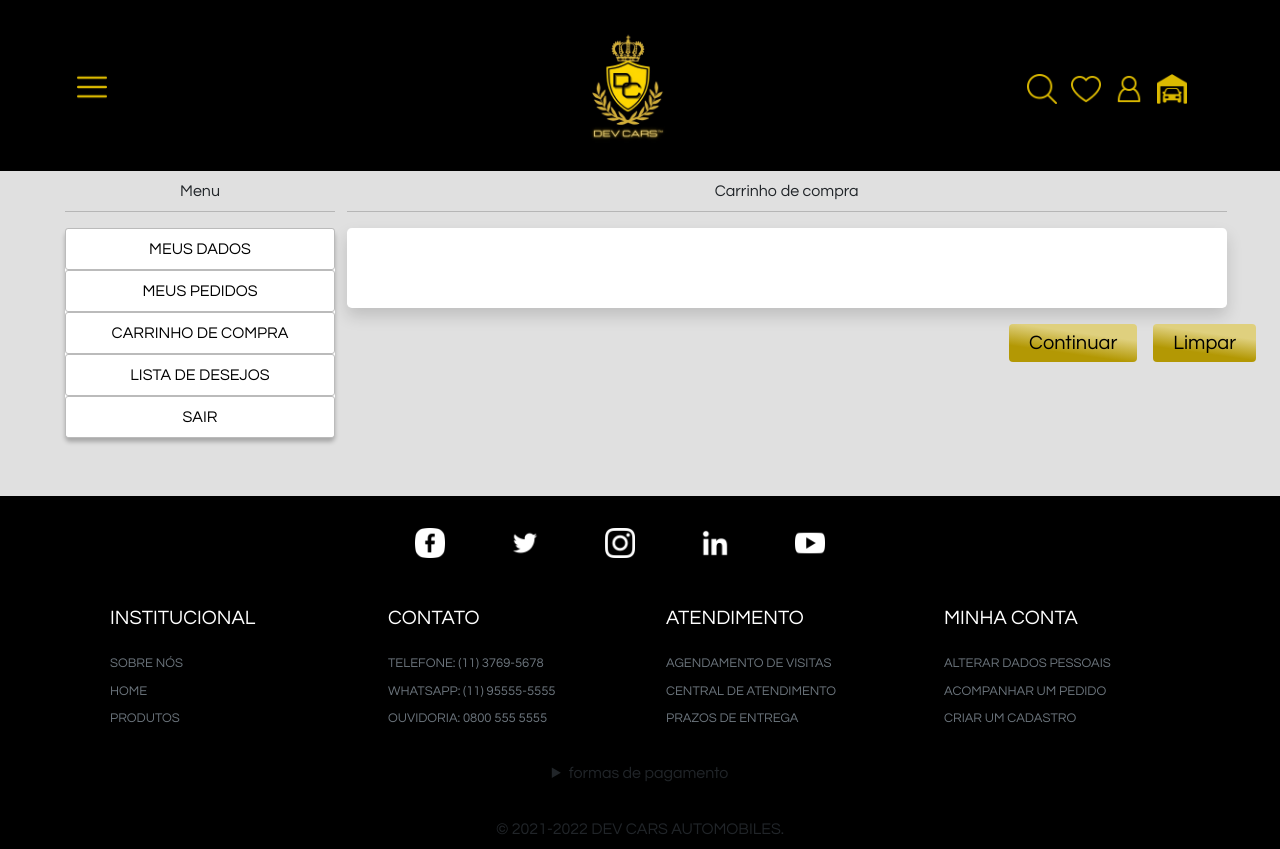
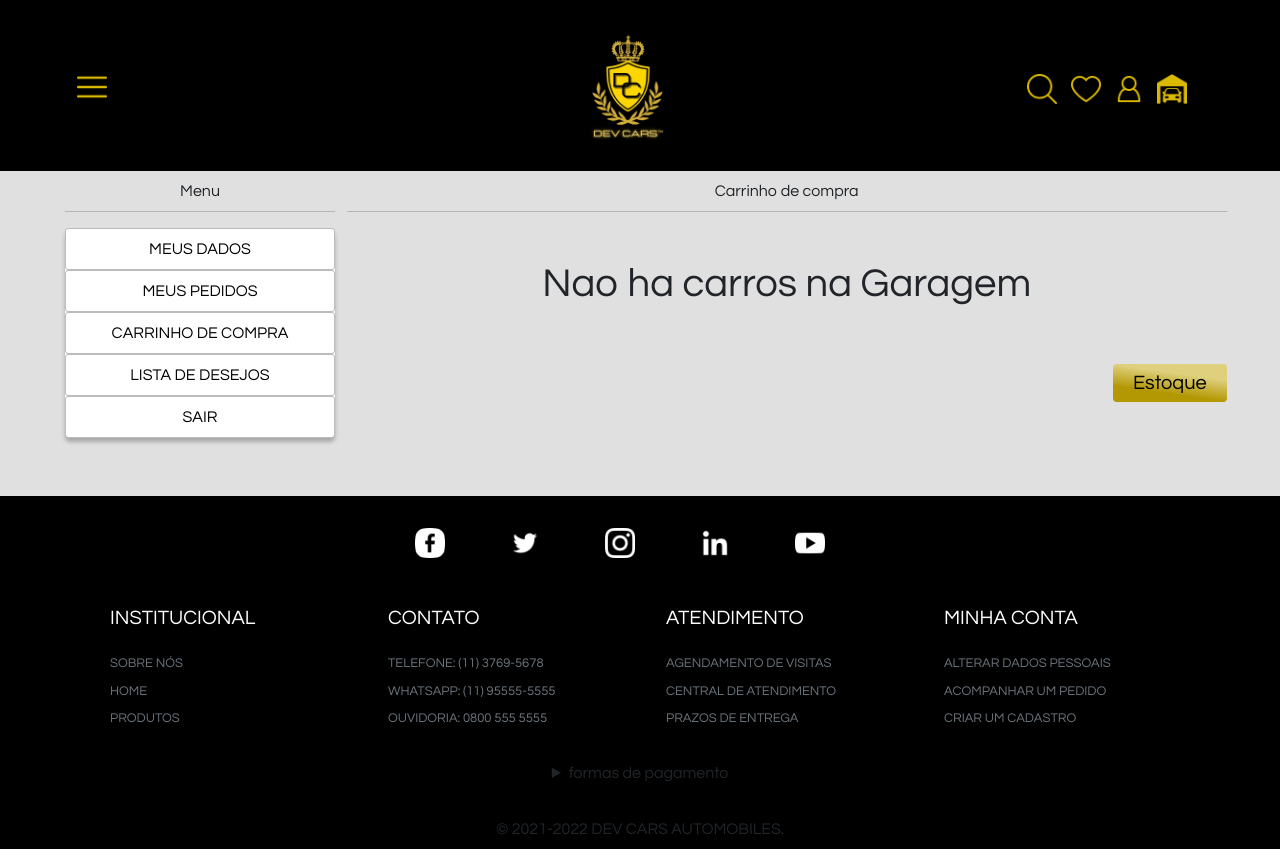
Before and after one commit to augustomeireles05/FinalReactProjectDevCars, a React (Create React App) app: page /cart in a window 1280 px wide. Built offline with nearby package versions, Linux system fonts and the light colour scheme.

Commit message:
CART (carrinho de compra ) - finalizado

```diff
--- a/src/contexts/cart.provider.jsx
+++ b/src/contexts/cart.provider.jsx
@@ -1,14 +1,15 @@
-import React, { useState, createContext } from 'react'
+import React, { useState, createContext, useEffect } from 'react'
 
 const CartContext = createContext({})
 
 function CartProvider(props) {
 
+
     const [cartQty, setCartQty] = useState()
 
     const [cart, setCart] = useState([])
 
-    const addToCart = (item) => {
+    const addToCart = (item)  => {
         localStorage.setItem("cart", JSON.stringify(item))
     }
 
@@ -26,8 +27,17 @@ function CartProvider(props) {
         setCart(getItem)
     }
 
+
+    const deleteCart = () =>{
+        localStorage.removeItem('cart');
+        //alert('Removido')
+        getCart()
+    }
+
+
+
     return (
-        <CartContext.Provider value={{cartQty, addToCart, getCart, cart}}>
+        <CartContext.Provider value={{cartQty, addToCart, getCart, cart, deleteCart}}>
             {props.children}
         </CartContext.Provider>
     )
--- a/src/pages/cart/Cart.jsx
+++ b/src/pages/cart/Cart.jsx
@@ -5,17 +5,10 @@ import { Link } from 'react-router-dom'
 import Button from '../../components/Button/Button'
 import Sidebar from '../../components/Sidebar/Sidebar'
 import Subtittle from '../../components/Subtittle/Subtittle'
-
-
-
-// import imgCarrinho from '../../assets/images/Cart/bmw-x5.jpg'
 import React, { useEffect, useContext } from 'react'
-
 import MiniCart from '../../components/Cart/MiniCart'
-
 import CartContext from '../../contexts/cart.provider'
 import axios from 'axios'
-
 import { baseUrl } from '../../environments'
 import { useState } from 'react'
 
@@ -23,35 +16,60 @@ import { useState } from 'react'
 
 
 function Cart() {
-
-
-    const URL = `${baseUrl}/cardData`
-    const { getCart, cart } = useContext(CartContext)
+    const URL = `${baseUrl}/cart`
+    const { getCart, cart, setCart, deleteCart } = useContext(CartContext)
+    // const [ cart, setCart ] = useState ([])
 
     useEffect(() => {
         getCart()
     }, [])
 
 
-    // const deleteCart = (id) => {
-    //     axios.delete(`${URL}/${id}`)
-    //     .then((response) => {
-    //         getCart()
-    //     })
-    // }
+    function CardProduct() {
+        return (
 
+            <div className="row col-11 col-md-11 col-lg-12 col-xl-12 align-items-center bg-body rounded-3 shadow justify-content-center py-lg-3 m-auto">
+                <div className="col-12 col-sm-12 col-md-12 col-lg-4 col-xl-4 pt-2 pt-md-0 pt-lg-0 pt-2 pt-md-2 pt-lg-0 pt-xl-0">
+                    <img src={cart[10]} className="img-fluid" />
+                </div>
+                <div className="col-12 col-sm-12 col-md-12 col-lg-4 col-xl-4">
 
+                    <div className="font-cart">
+                        <p className="text-center pt-3 fw-bold m-0">{cart[1]} {cart[2]}</p>
+                    </div>
+                    <div className="">
+                        <p className="texto-alinhado p-2">
+                            {cart[11]}
+                        </p>
+                    </div>
+                </div>
+                <div className="row col-12 col-sm-12 col-md-12 col-lg-4 col-xl-4 text-center p-0 mb-3 mb-md-0 mb-lg-0 mb-3 mb-md-4 mb-lg-0">
 
-    const apagar = (cart) => {
-            localStorage.clear(cart)
+                    <div className="col-8 col-sm-8 col-md-8 col-lg-9 col-xl-9">
+                        <p className="text-center m-0 price-style">
+                            {priceConverted(cart[7])}
+                        </p>
+                    </div>
+                    {/* Inicio Lixeira */}
+                    <div className="col-2 col-sm-2 col-md-2 col-lg-2 col-xl-2 d-flex justify-content-start ">
+                        <Button className="" name='x'
+                            onClick={() => {
+                                deleteCart('cart')
+                                getCart()
                             }
-        const exibir = () => {
-            let novo = "Limpo";
-            for (let i = 0, len = localStorage.length; i < len; i++) {
-                let value = localStorage.getItem("cart")
-            }
+                            }>
+                        </Button>
+                    </div>
+
+                </div>
+            </div>
+        )
     }
 
+    //INÍCIO: TRANSFORMAÇÃO PARA SEPARAÇÃO DE DEZENAS E MILHARES COM PADRÃO BRASILEIRO
+    const priceConverted = (number) => {
+        return new Intl.NumberFormat('pt-BR', { style: 'currency', currency: 'BRL' }).format(number)
+    }
 
     return (
         <>
@@ -95,59 +113,28 @@ function Cart() {
 
 
 
-                            {/* Inicio Card lado direito */}
-                            <div className="row col-11 col-md-11 col-lg-12 col-xl-12 align-items-center bg-body rounded-3 shadow justify-content-center py-lg-3 m-auto">
-                                {/* Inicio Div Imagem */}
-                                <div className="col-12 col-sm-12 col-md-12 col-lg-4 col-xl-4 pt-2 pt-md-0 pt-lg-0 pt-2 pt-md-2 pt-lg-0 pt-xl-0">
-                                    <img src={cart[10]} className="img-fluid" />
-                                </div>
-                                {/* Fim Div Imagem */}
 
-                                {/* Inicio Div Nome + Resumo */}
-                                <div className="col-12 col-sm-12 col-md-12 col-lg-4 col-xl-4">
-                                    {/* Inicio Nome */}
-                                    <div className="font-cart">
-                                        <p className="text-center pt-3 fw-bold m-0">{cart[1]} {cart[2]}</p>
-                                    </div>
-                                    {/* Fim Div Nome */}
-
-                                    {/* Inicio Resumo */}
-                                    <div className="">
-                                        <p className="texto-alinhado p-2">
-                                            {cart[11]}
-                                        </p>
-                                    </div>
-                                    {/* Fim Div Resumo */}
-                                </div>
-                                {/* Fim Div Nome + Resumo */}
-
-                                {/* Inicio Div Preco + Lixo */}
-                                <div className="row col-12 col-sm-12 col-md-12 col-lg-4 col-xl-4 text-center p-0 mb-3 mb-md-0 mb-lg-0 mb-3 mb-md-4 mb-lg-0">
-                                    {/* Inicio Preço */}
-                                    <div className="col-9 col-sm-9 col-md-9 col-lg-10 col-xl-10">
-                                        <p className="text-center m-0 price-style"> {cart[7]}</p>
-                                    </div>
-                                    {/* Fim Div Preço */}
-
-                                </div>
-                                {/* Fim Div Preco + Lixo */}
-                            </div>
-                            {/* Fim Card lado direito */}
-
-
+                        {
+                            localStorage.getItem('cart')
+                                ? <>
+                                    {CardProduct()}
                                     <div className="col-12 col-sm-12 col-md-12 col-lg-12 col-xl-12 px-0 mt-3 d-flex justify-content-center d-md-flex justify-content-md-center">
                                         <div className="col-11 col-md-11 col-lg-12 col-xl-12 d-lg-flex justify-content-lg-end">
                                             <Button link="/checkoutOrder" name="Continuar" />
                                         </div>
-                                {/* Inicio Lixeira */}
-                                <div className="col-3 col-sm-3 col-md-3 col-lg-2 col-xl-2 mx-3 d-flex justify-content-start">
-                                    <Button className="mx-3" variant="danger" name="Limpar"
-                                        onClick={() => apagar('cart')
-                                        }>
-                                    </Button>
                                     </div>
-                                {/* Fim Div Lixeira */}
+                                </>
+                                :
+                                <>
+                                    <div className="my-5 mx-5 d-flex justify-content-center">
+                                        <h1>Nao ha carros na Garagem </h1>
                                     </div>
+                                    <div className="col-11 col-md-11 col-lg-12 col-xl-12 d-lg-flex justify-content-lg-end">
+                                        <Button link="/inventory" name="Estoque" />
+                                    </div>
+                                </>
+
+                        }
 
 
 
@@ -164,6 +151,7 @@ function Cart() {
         </>
 
     )
+
 }
 
 export default Cart
```
Lines whose indentation alone changed are shown as unchanged.
